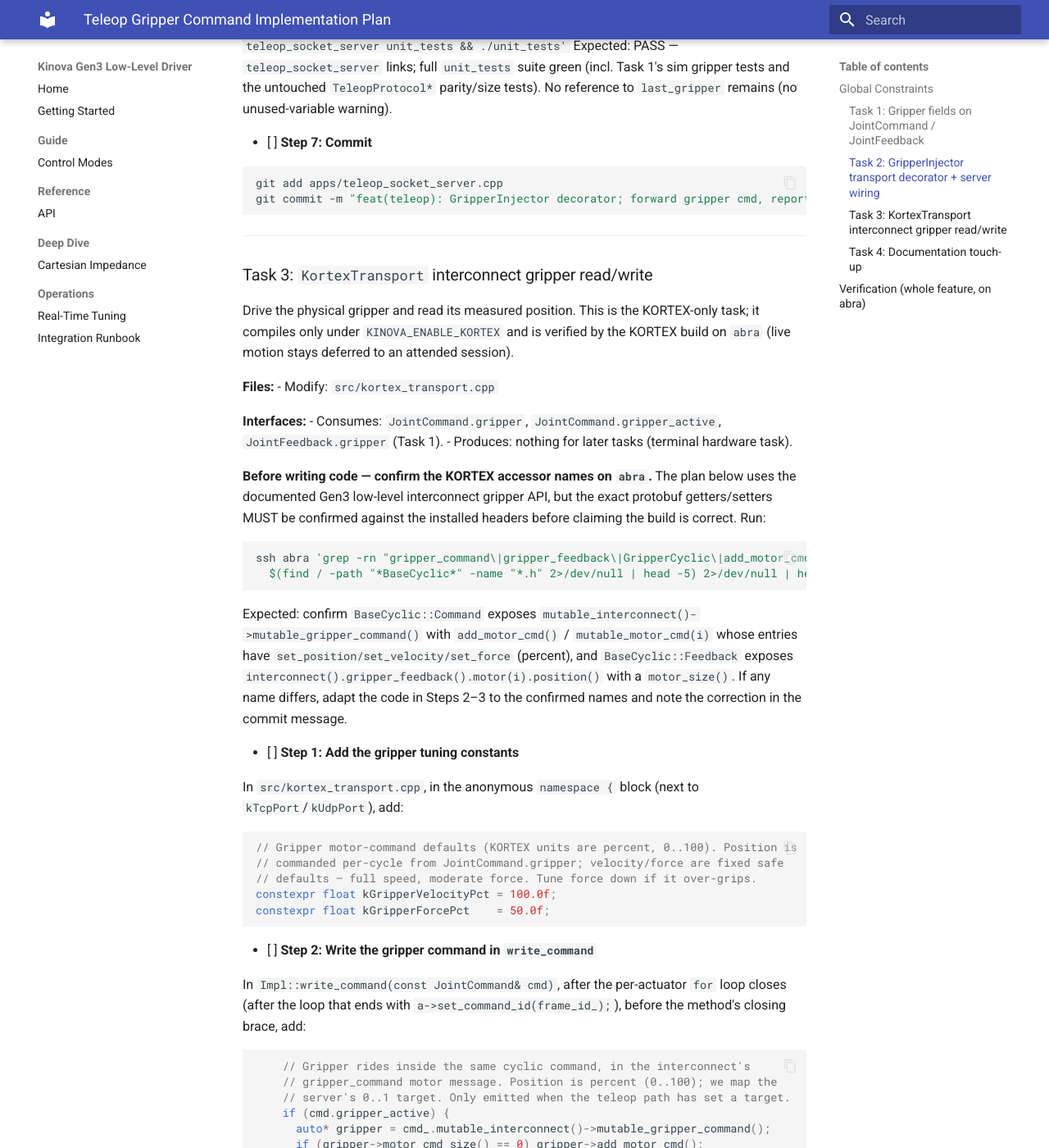
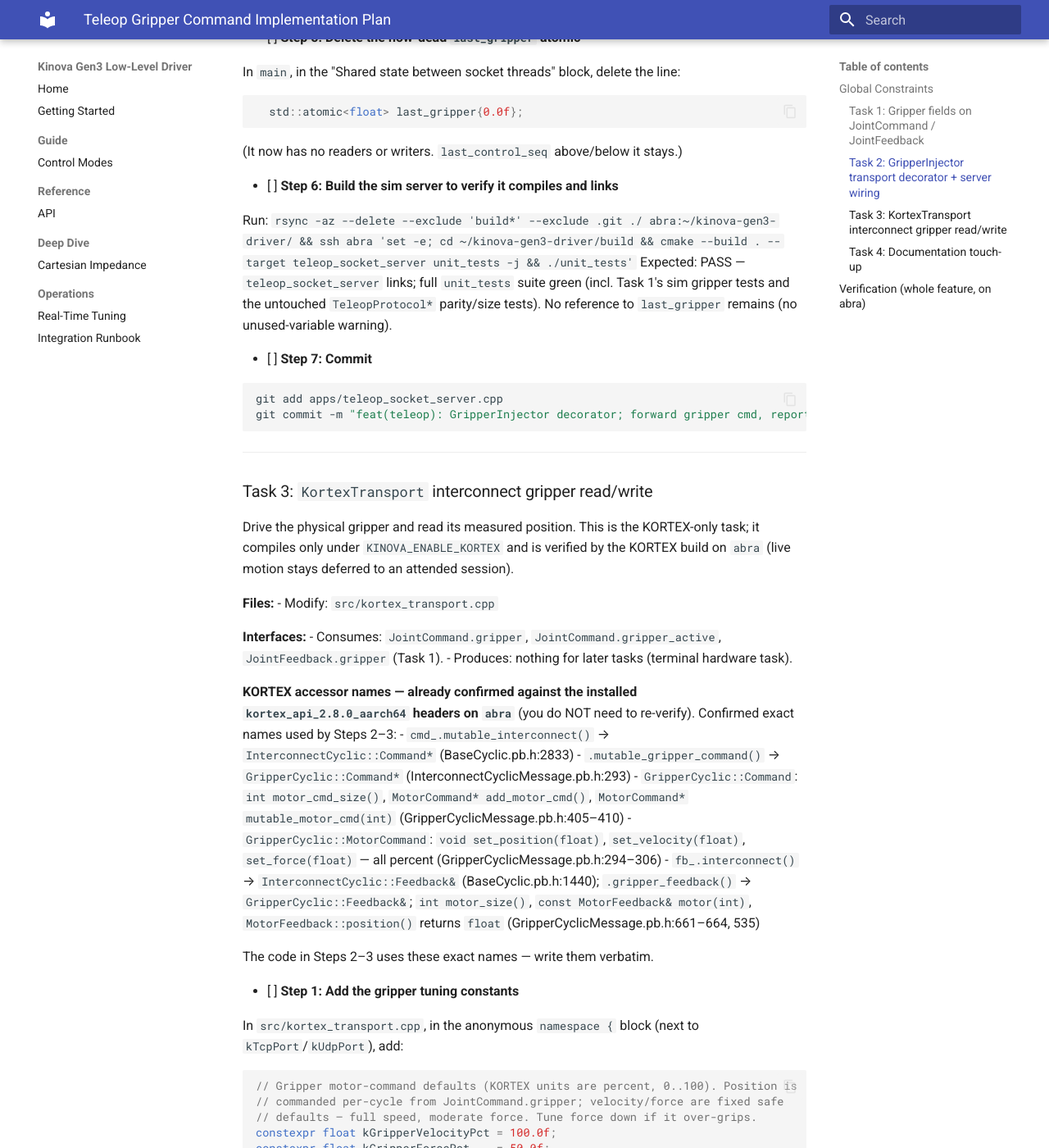
Before and after one commit to rammp-org/kinova-gen3-driver, an MkDocs documentation site: the page built from docs/superpowers/plans/2026-06-28-teleop-gripper-command.md, in a window 1280 px wide and 1400 px high, scrolled down 5927 px. Shown: the whole window at 82% size. Built offline with MkDocs 1.6.1 and Material for MkDocs 9.7.7, drawn with Linux system fonts in a browser that asks for light colours; some of the changed text lies outside the part shown.

Commit message:
docs(plan): correct abra build commands for worktree; pre-verify KORTEX accessors
Co-Authored-By: Claude Opus 4.8 (1M context) <noreply@anthropic.com>

````diff
--- a/docs/superpowers/plans/2026-06-28-teleop-gripper-command.md
+++ b/docs/superpowers/plans/2026-06-28-teleop-gripper-command.md
@@ -15,7 +15,13 @@
 - **`NUM_JOINTS = kNumJoints = 7`.** Unchanged.
 - **Build guards:** existing `KINOVA_ENABLE_KORTEX` / `KINOVA_NO_KORTEX` / `_OS_UNIX` guards stay as-is. The sim build (default, no KORTEX) must keep compiling.
 - **RT-safety:** no heap allocation, no locking, no blocking on the command path inside `GripperInjector` / `write_command`. `JointCommand` copies are POD-sized and fine.
-- **Builds and tests run on `abra`**, e.g. `bash local_tools/sync_to_abra.sh && ssh abra 'cd ~/kinova-gen3-driver/build && cmake --build . -j unit_tests teleop_socket_server && ./unit_tests'`. The Mac cannot build KORTEX or Pinocchio.
+- **Builds and tests run on `abra`**, not the Mac (KORTEX + Pinocchio are Linux/aarch64-only). **You are working in a git worktree; the stock `local_tools/sync_to_abra.sh` syncs the *main* checkout, NOT this worktree — do not use it.** From the worktree root, the canonical recipe is:
+  ```bash
+  # sync THIS worktree to abra, then build + test there
+  rsync -az --delete --exclude 'build*' --exclude .git ./ abra:~/kinova-gen3-driver/
+  ssh abra 'set -e; cd ~/kinova-gen3-driver/build && cmake --build . --target unit_tests teleop_socket_server -j && ./unit_tests'
+  ```
+  Note the cmake syntax: `--target <names> -j` (a bare `-j unit_tests` is a CMake usage error — `-j` wants a job count, not a target). The abra build dir already exists and is configured; baseline is 44 tests passing.
 
 ---
 
@@ -69,7 +75,7 @@ TEST(SimTransport, LeavesGripperUntouchedWhenInactive) {
 
 - [ ] **Step 2: Run test to verify it fails**
 
-Run: `bash local_tools/sync_to_abra.sh && ssh abra 'cd ~/kinova-gen3-driver/build && cmake --build . -j unit_tests && ./unit_tests --gtest_filter="SimTransport.*Gripper*"'`
+Run: `rsync -az --delete --exclude 'build*' --exclude .git ./ abra:~/kinova-gen3-driver/ && ssh abra 'set -e; cd ~/kinova-gen3-driver/build && cmake --build . --target unit_tests -j && ./unit_tests --gtest_filter="SimTransport.*Gripper*"'`
 Expected: COMPILE FAIL — `JointCommand` has no member `gripper` / `gripper_active`, `JointFeedback` has no member `gripper`.
 
 - [ ] **Step 3: Add the struct fields**
@@ -134,7 +140,7 @@ void SimTransport::send(const JointCommand& cmd) {
 
 - [ ] **Step 5: Run tests to verify they pass**
 
-Run: `ssh abra 'cd ~/kinova-gen3-driver/build && cmake --build . -j unit_tests && ./unit_tests --gtest_filter="SimTransport.*"'`
+Run: `rsync -az --delete --exclude 'build*' --exclude .git ./ abra:~/kinova-gen3-driver/ && ssh abra 'set -e; cd ~/kinova-gen3-driver/build && cmake --build . --target unit_tests -j && ./unit_tests --gtest_filter="SimTransport.*"'`
 Expected: PASS — all `SimTransport.*` tests including the two new ones, and the pre-existing echo/round-trip/clear-faults tests still green.
 
 - [ ] **Step 6: Commit**
@@ -265,7 +271,7 @@ In `main`, in the "Shared state between socket threads" block, delete the line:
 
 - [ ] **Step 6: Build the sim server to verify it compiles and links**
 
-Run: `ssh abra 'cd ~/kinova-gen3-driver/build && cmake --build . -j teleop_socket_server unit_tests && ./unit_tests'`
+Run: `rsync -az --delete --exclude 'build*' --exclude .git ./ abra:~/kinova-gen3-driver/ && ssh abra 'set -e; cd ~/kinova-gen3-driver/build && cmake --build . --target teleop_socket_server unit_tests -j && ./unit_tests'`
 Expected: PASS — `teleop_socket_server` links; full `unit_tests` suite green (incl. Task 1's sim gripper tests and the untouched `TeleopProtocol*` parity/size tests). No reference to `last_gripper` remains (no unused-variable warning).
 
 - [ ] **Step 7: Commit**
@@ -288,14 +294,14 @@ Drive the physical gripper and read its measured position. This is the KORTEX-on
 - Consumes: `JointCommand.gripper`, `JointCommand.gripper_active`, `JointFeedback.gripper` (Task 1).
 - Produces: nothing for later tasks (terminal hardware task).
 
-**Before writing code — confirm the KORTEX accessor names on `abra`.** The plan below uses the documented Gen3 low-level interconnect gripper API, but the exact protobuf getters/setters MUST be confirmed against the installed headers before claiming the build is correct. Run:
+**KORTEX accessor names — already confirmed against the installed `kortex_api_2.8.0_aarch64` headers on `abra`** (you do NOT need to re-verify). Confirmed exact names used by Steps 2–3:
+- `cmd_.mutable_interconnect()` → `InterconnectCyclic::Command*` (BaseCyclic.pb.h:2833)
+- `.mutable_gripper_command()` → `GripperCyclic::Command*` (InterconnectCyclicMessage.pb.h:293)
+- `GripperCyclic::Command`: `int motor_cmd_size()`, `MotorCommand* add_motor_cmd()`, `MotorCommand* mutable_motor_cmd(int)` (GripperCyclicMessage.pb.h:405–410)
+- `GripperCyclic::MotorCommand`: `void set_position(float)`, `set_velocity(float)`, `set_force(float)` — all percent (GripperCyclicMessage.pb.h:294–306)
+- `fb_.interconnect()` → `InterconnectCyclic::Feedback&` (BaseCyclic.pb.h:1440); `.gripper_feedback()` → `GripperCyclic::Feedback&`; `int motor_size()`, `const MotorFeedback& motor(int)`, `MotorFeedback::position()` returns `float` (GripperCyclicMessage.pb.h:661–664, 535)
 
-```bash
-ssh abra 'grep -rn "gripper_command\|gripper_feedback\|GripperCyclic\|add_motor_cmd\|mutable_interconnect" \
-  $(find / -path "*BaseCyclic*" -name "*.h" 2>/dev/null | head -5) 2>/dev/null | head -40'
-```
-
-Expected: confirm `BaseCyclic::Command` exposes `mutable_interconnect()->mutable_gripper_command()` with `add_motor_cmd()` / `mutable_motor_cmd(i)` whose entries have `set_position/set_velocity/set_force` (percent), and `BaseCyclic::Feedback` exposes `interconnect().gripper_feedback().motor(i).position()` with a `motor_size()`. If any name differs, adapt the code in Steps 2–3 to the confirmed names and note the correction in the commit message.
+The code in Steps 2–3 uses these exact names — write them verbatim.
 
 - [ ] **Step 1: Add the gripper tuning constants**
 
@@ -346,8 +352,8 @@ In `Impl::fill_feedback(JointFeedback& fb)`, before the closing brace (after `fb
 
 - [ ] **Step 4: Build under KORTEX to verify it compiles**
 
-Run: `ssh abra 'cd ~/kinova-gen3-driver/build && cmake -DKINOVA_ENABLE_KORTEX=ON . && cmake --build . -j teleop_socket_server unit_tests && ./unit_tests'`
-Expected: PASS — the KORTEX build compiles and links `KortexTransport` with the interconnect gripper read/write; `unit_tests` green (sim tests are KORTEX-independent and must still pass). If the build uses a separate KORTEX build dir per `local_tools/`, use that script instead — confirm which on `abra`.
+Run: `rsync -az --delete --exclude 'build*' --exclude .git ./ abra:~/kinova-gen3-driver/ && ssh abra 'set -e; cd ~/kinova-gen3-driver/build && cmake --build . --target teleop_socket_server unit_tests -j && ./unit_tests'`
+Expected: PASS — the abra `build` dir is **already configured with `KINOVA_ENABLE_KORTEX=ON`** (verified), so this build compiles and links `KortexTransport` with the interconnect gripper read/write; no `-DKINOVA_ENABLE_KORTEX` reconfigure is needed. `unit_tests` green (sim tests are KORTEX-independent and must still pass).
 
 - [ ] **Step 5: Commit**
 
@@ -390,6 +396,6 @@ git commit -m "docs(teleop): gripper command path is implemented"
 ## Verification (whole feature, on `abra`)
 
 After all tasks:
-- `ssh abra 'cd ~/kinova-gen3-driver/build && cmake --build . -j unit_tests teleop_socket_server && ./unit_tests'` — full suite green, including `SimTransport.*Gripper*` and the untouched `TeleopProtocol*` size/parity tests.
+- `rsync -az --delete --exclude 'build*' --exclude .git ./ abra:~/kinova-gen3-driver/ && ssh abra 'set -e; cd ~/kinova-gen3-driver/build && cmake --build . --target unit_tests teleop_socket_server -j && ./unit_tests'` — full suite green, including `SimTransport.*Gripper*` and the untouched `TeleopProtocol*` size/parity tests.
 - KORTEX build compiles (Task 3 Step 4).
 - **Deferred to an attended in-person session:** live gripper motion against the real arm, per the integration runbook's safety posture.
````
Also changed, not shown: other parts of docs/superpowers/plans/2026-06-28-teleop-gripper-command.md (+1 -1 lines).
